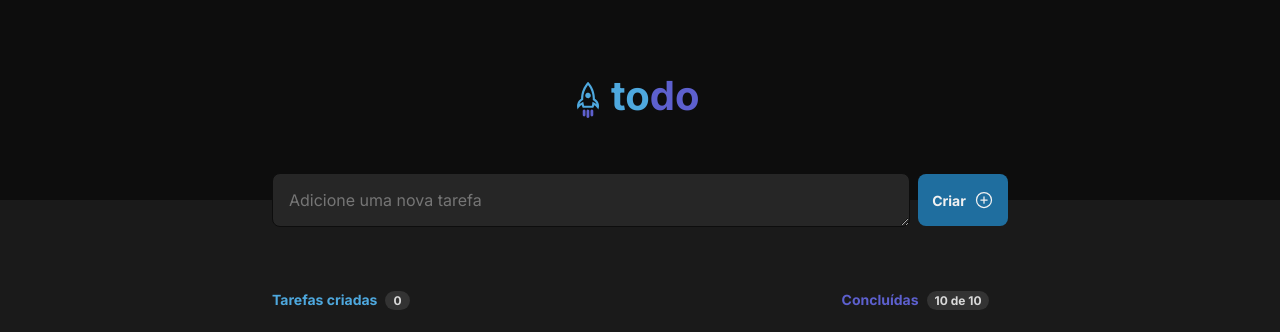
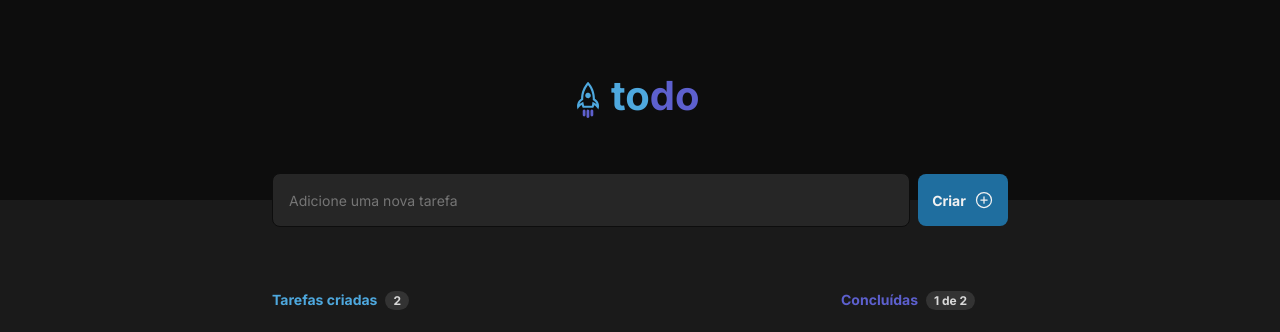
Before and after one commit to lmartinhao/react-todo-list, a React (Vite) app: page / in a window 1280 px wide. Shown: the top 332 px of the page. Built offline with nearby package versions, Linux system fonts and the light colour scheme.

Commit message:
setting count for tasks and completed tasks

```diff
--- a/src/components/Task.tsx
+++ b/src/components/Task.tsx
@@ -10,18 +10,28 @@ interface TaskProps {
   finished: boolean;
   onDeleteTask: (key: string) => void;
   onCreateTask: (event: FormEvent<HTMLFormElement> & { target: HTMLFormElement; }) => void;
+  onCompleteTask: (key: string) => void;
+  onOpenTask: (key: string) => void;
 }
 
-export function Task({ id, content, finished, onDeleteTask }: TaskProps) {
+export function Task({ id, content, finished, onDeleteTask, onCompleteTask, onOpenTask }: TaskProps) {
   function handleDeleteTask() {
     onDeleteTask(id);
+  }
+
+  function handleCompleteTask() {
+    onCompleteTask(id);
+  }
+
+  function handleOpenTask() {
+    onOpenTask(id);
   }
 
   function tasksToShow() {
     if (finished) {
       return (
         <div className={styles.task}>
-          <img src={Check} />
+          <img onClick={handleOpenTask} src={Check} />
           <span className={styles.closedTask}>{content}</span>
           <Trash onClick={handleDeleteTask} className={styles.removeTaskIcon} size={20}/>
         </div>
@@ -29,7 +39,7 @@ export function Task({ id, content, finished, onDeleteTask }: TaskProps) {
     } else {
       return (
         <div className={styles.task}>
-          <Circle />
+          <Circle onClick={handleCompleteTask}/>
           <span className={styles.openTask}>{content}</span>
           <Trash onClick={handleDeleteTask} className={styles.removeTaskIcon} size={20}/>
         </div>
--- a/src/components/TaskDisplay.module.css
+++ b/src/components/TaskDisplay.module.css
@@ -89,6 +89,9 @@
 
   background: var(--gray-500);
   border: 1px solid var(--gray-700);
+  color: var(--gray-200);
+  font-size: 0.875rem;
+
   border-radius: 8px;
 }
 
--- a/src/components/TaskDisplay.tsx
+++ b/src/components/TaskDisplay.tsx
@@ -21,13 +21,16 @@ export function TaskDisplay() {
     }
   ])
 
+  const completedTasks = taskList.filter(task => {
+    return task.finished;
+  }).length
+
   const [newTaskText, setNewTaskText] = useState('')
 
   function deleteTask(taskToDelete: string) {
     const tasksWithoutDeletedOne = taskList.filter(task => {
       return task.id !== taskToDelete;
     })
-
     setTaskList(tasksWithoutDeletedOne);
   }
 
@@ -41,19 +44,47 @@ export function TaskDisplay() {
       content: event.target.task.value,
       finished: false
     }
-    setTaskList([...taskList, newTask]);
+    setTaskList([newTask, ...taskList]);
     setNewTaskText('');
   };
 
-  function handleNewTaskInvalid(event: InvalidEvent<HTMLTextAreaElement>) {
+  function handleNewTaskInvalid(event: InvalidEvent<HTMLInputElement>) {
     event.target.setCustomValidity('Hey, não se esqueça de escrever alguma coisa 😯');
   }
 
-  function handleNewTaskChange(event: ChangeEvent<HTMLTextAreaElement> & {
+  function handleNewTaskChange(event: ChangeEvent<HTMLInputElement> & {
     target: HTMLFormElement
   }) {
     setNewTaskText(event.target.value);
-    console.log(event.target.value);
+  }
+
+  function setTaskAsCompleted(taskToComplete: string) {
+    const tasksWithoutCompletedOne = taskList.filter(task => {
+      return task.id !== taskToComplete;
+    })
+
+    const completedTask = {
+      id: taskToComplete,
+      content: taskList.find(task => task.id === taskToComplete)!.content,
+      finished: true,
+    }
+    const taskListWithCompletedOnesMarked = [...tasksWithoutCompletedOne, completedTask];
+    setTaskList(taskListWithCompletedOnesMarked);
+  }
+
+  function setTaskAsOpen(taskToOpen: string) {
+    const tasksWithoutOpenedOne = taskList.filter(task => {
+      return task.id !== taskToOpen;
+    })
+
+    const openTask = {
+      id: taskToOpen,
+      content: taskList.find(task => task.id === taskToOpen)!.content,
+      finished: false,
+    }
+
+    const taskListWithOpenedOnesMarked = [openTask, ...tasksWithoutOpenedOne];
+    setTaskList(taskListWithOpenedOnesMarked);
   }
 
   function displayTasks() {
@@ -70,6 +101,8 @@ export function TaskDisplay() {
               finished={task.finished}
               onDeleteTask={deleteTask}
               onCreateTask={handleCreateNewTask}
+              onCompleteTask={setTaskAsCompleted}
+              onOpenTask={setTaskAsOpen}
             />
           )
         })
@@ -80,7 +113,7 @@ export function TaskDisplay() {
   return (
     <article>
       <form onSubmit={handleCreateNewTask} className={styles.taskForm}>
-        <textarea
+        <input
           name="task"
           className={styles.taskInputArea}
           placeholder="Adicione uma nova tarefa"
@@ -98,11 +131,11 @@ export function TaskDisplay() {
         <header>
           <div className={styles.numberOfTasks}>
             <span className={styles.blueText}>Tarefas criadas</span>
-            <span className={styles.numberOfTasksText}>0</span>
+            <span className={styles.numberOfTasksText}>{taskList.length}</span>
           </div>
           <div className={styles.numberOfTasks}>
             <span className={styles.purpleText}>Concluídas</span>
-            <span className={styles.numberOfTasksText}>10 de 10</span>
+            <span className={styles.numberOfTasksText}>{completedTasks} de {taskList.length}</span>
           </div>
         </header>
 
```
